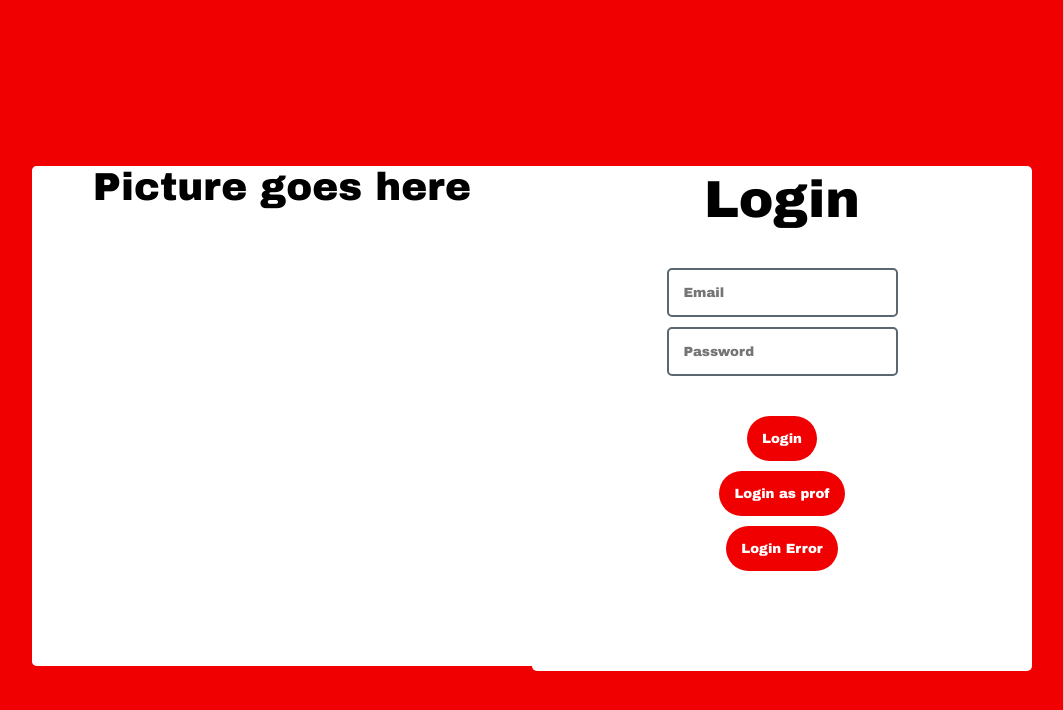
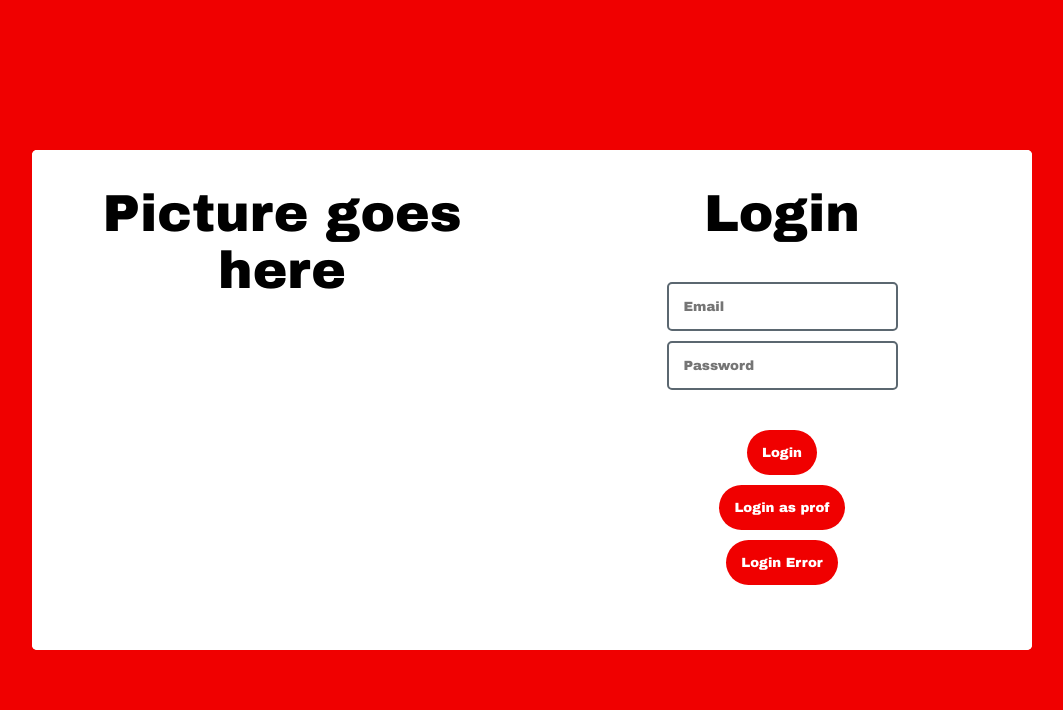
Before and after one commit to SWE-Team-1/attendancetracker, a React (Create React App) app in the folder attendance_tracker_app/: page / in a window 1280 px wide. Shown: the top 710 px of the page, without its empty margins (108-1171 px from the left). Built offline with nearby package versions, Linux system fonts and the light colour scheme.

Commit message:
Updates to Login.js and login.css
This commit is updating some code in the Login.js and login.css files. I believe this is close to complete.

```diff
--- a/attendance_tracker_app/src/Login.js
+++ b/attendance_tracker_app/src/Login.js
@@ -25,7 +25,7 @@ class Login extends React.Component {
       <div className='Login'>
         <div className='box1'>
         <div className='box2'>
-            <h2>Picture goes here</h2>
+            <h1>Picture goes here</h1>
           </div>
           <div className='box3'>
             <h1>Login</h1>
--- a/attendance_tracker_app/src/login.css
+++ b/attendance_tracker_app/src/login.css
@@ -11,6 +11,7 @@
     height: 500px;
     width: 500px;
     position: relative;
+    float: left;
     border-radius: 5px;
 }
 
@@ -19,8 +20,7 @@
     height: 500px;
     width: 500px;
     position: relative;
-    left: 500px;
-    bottom: 530px;
+    float: right;
     border-radius: 5px;
 
 }
@@ -28,7 +28,3 @@
 h1{
     color: black;
 }
-
-h2{
-    color: black;
-}
```
